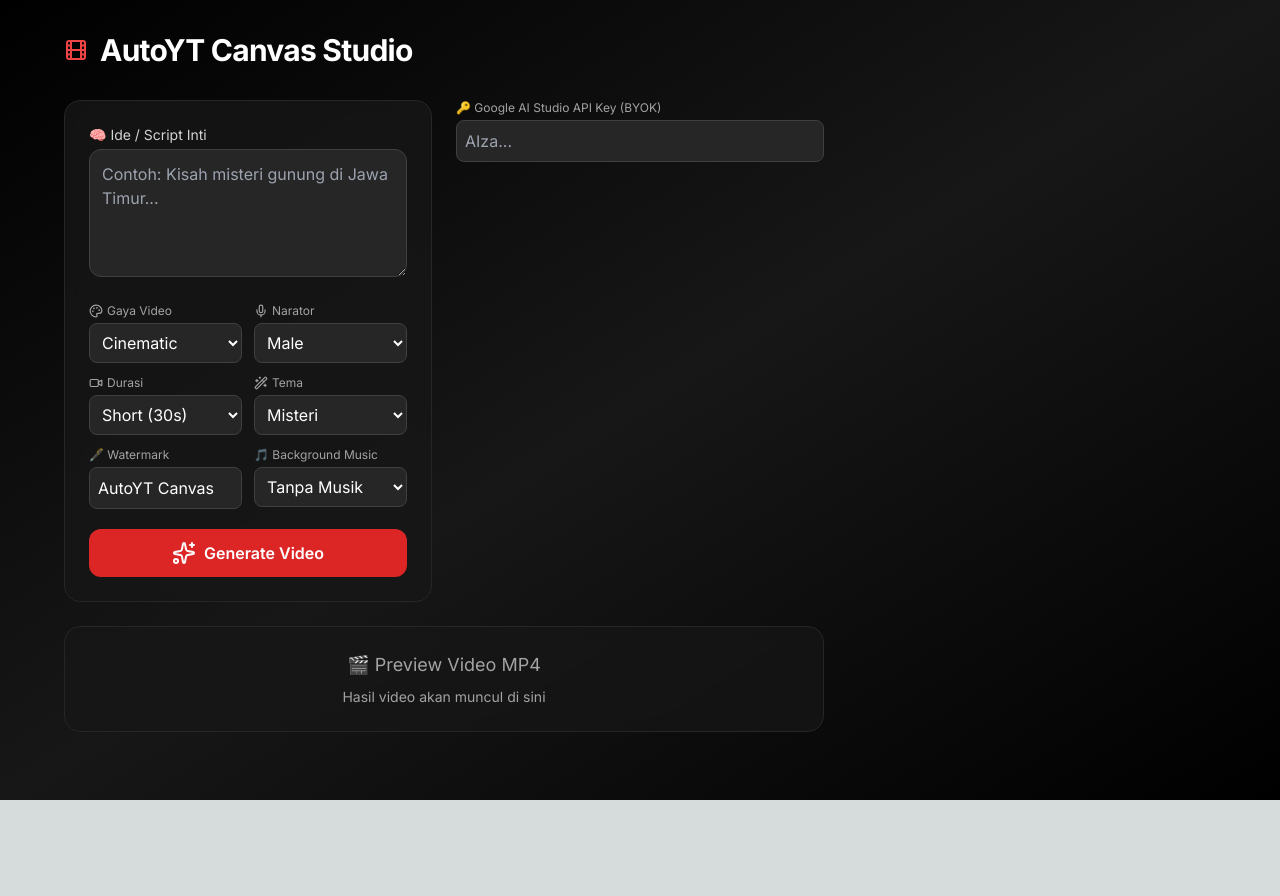
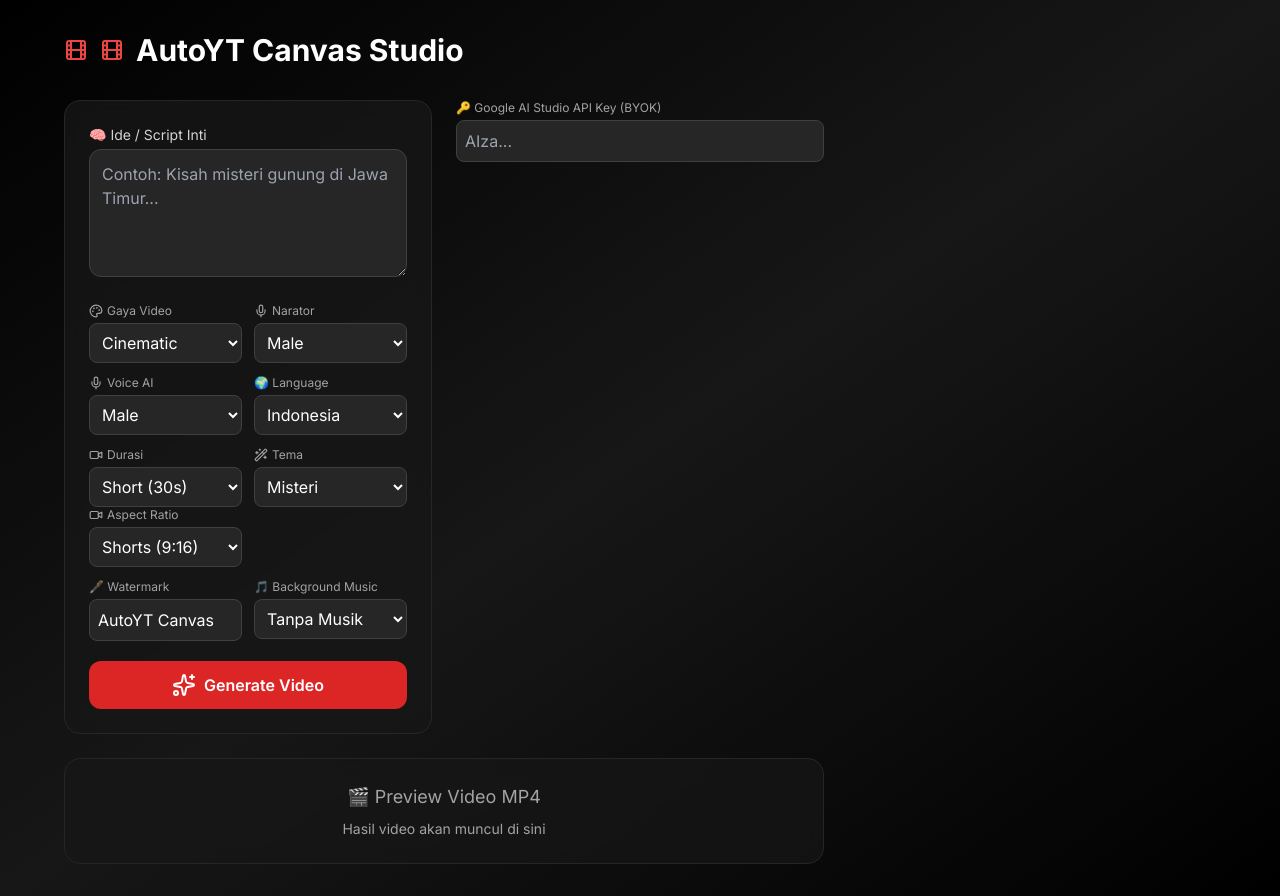
Before and after one commit to wargasekitar/autoyt-canvas, a Next.js app: page / in a window 1280 px wide. Before the commit the page ends 800 px from the top, so only its background shows below. Built offline with nearby package versions, Linux system fonts and the light colour scheme.

Commit message:
fix real sell V2

```diff
--- a/app/page.tsx
+++ b/app/page.tsx
@@ -21,6 +21,9 @@
   const [narrator, setNarrator] = useState("Male");
   const [duration, setDuration] = useState("Short (30s)");
   const [theme, setTheme] = useState("Misteri");
+  const [aspect, setAspect] = useState("9:16");
+  const [voiceLang, setVoiceLang] = useState("id-ID");
+  const [voiceGender, setVoiceGender] = useState("male");
 
   const [watermark, setWatermark] = useState("AutoYT Canvas");
   const [bgm, setBgm] = useState("none");
@@ -43,7 +46,10 @@
       theme,
       watermark,
       bgm,
-      }),
+      aspect,
+      voiceLang,
+      voiceGender,
+    }),
     });
 
     const { taskId } = await res.json();
@@ -67,9 +73,10 @@
         {/* Header */}
         <div className="flex items-center gap-3 mb-8">
           <Film className="text-red-500" />
-          <h1 className="text-3xl font-bold tracking-tight">
-            AutoYT Canvas Studio
-          </h1>
+          <h1 className="text-3xl font-bold flex items-center gap-3">
+          <Film className="text-red-500" />
+          AutoYT Canvas Studio
+        </h1>
         </div>
 
         <div className="grid lg:grid-cols-3 gap-6">
@@ -123,6 +130,39 @@
               </div>
 
               <div>
+              <label className="text-xs mb-1 flex items-center gap-1 text-neutral-400">
+                <Mic size={14} /> Voice AI
+              </label>
+              <select
+                value={voiceGender}
+                onChange={(e) => setVoiceGender(e.target.value)}
+                className="w-full p-2 rounded-lg bg-neutral-800 border border-neutral-700"
+              >
+                <option value="male">Male</option>
+                <option value="female">Female</option>
+              </select>
+            </div>
+
+            <div>
+              <label className="text-xs mb-1 flex items-center gap-1 text-neutral-400">
+                🌍 Language
+              </label>
+              <select
+                value={voiceLang}
+                onChange={(e) => setVoiceLang(e.target.value)}
+                className="w-full p-2 rounded-lg bg-neutral-800 border border-neutral-700"
+              >
+                <option value="id-ID">Indonesia</option>
+                <option value="en-US">English</option>
+                <option value="es-ES">Spanish</option>
+                <option value="pt-BR">Brazil</option>
+                <option value="it-IT">Italian</option>
+                <option value="de-DE">German</option>
+              </select>
+            </div>
+
+
+              <div>
                 <label className="text-xs mb-1 flex items-center gap-1 text-neutral-400">
                   <Video size={14} /> Durasi
                 </label>
@@ -135,6 +175,21 @@
                   <option>Short (60s)</option>
                   <option>Long (3–5 min)</option>
                 </select>
+
+                <div>
+                  <label className="text-xs mb-1 flex items-center gap-1 text-neutral-400">
+                    <Video size={14} /> Aspect Ratio
+                  </label>
+                  <select
+                    value={aspect}
+                    onChange={(e) => setAspect(e.target.value)}
+                    className="w-full p-2 rounded-lg bg-neutral-800 border border-neutral-700"
+                  >
+                    <option value="9:16">Shorts (9:16)</option>
+                    <option value="16:9">YouTube (16:9)</option>
+                    <option value="1:1">Square (1:1)</option>
+                  </select>
+                </div>
               </div>
 
               <div>
--- a/lib/video-provider.ts
+++ b/lib/video-provider.ts
@@ -16,7 +16,7 @@
       input: {
         prompt,
         duration: 30,
-        aspect_ratio: "9:16",
+        // aspect_ratio: aspect, // 9:16 | 16:9 | 1:1
         watermark_text: true, // provider-ready
         background_music: true,
       },
```
